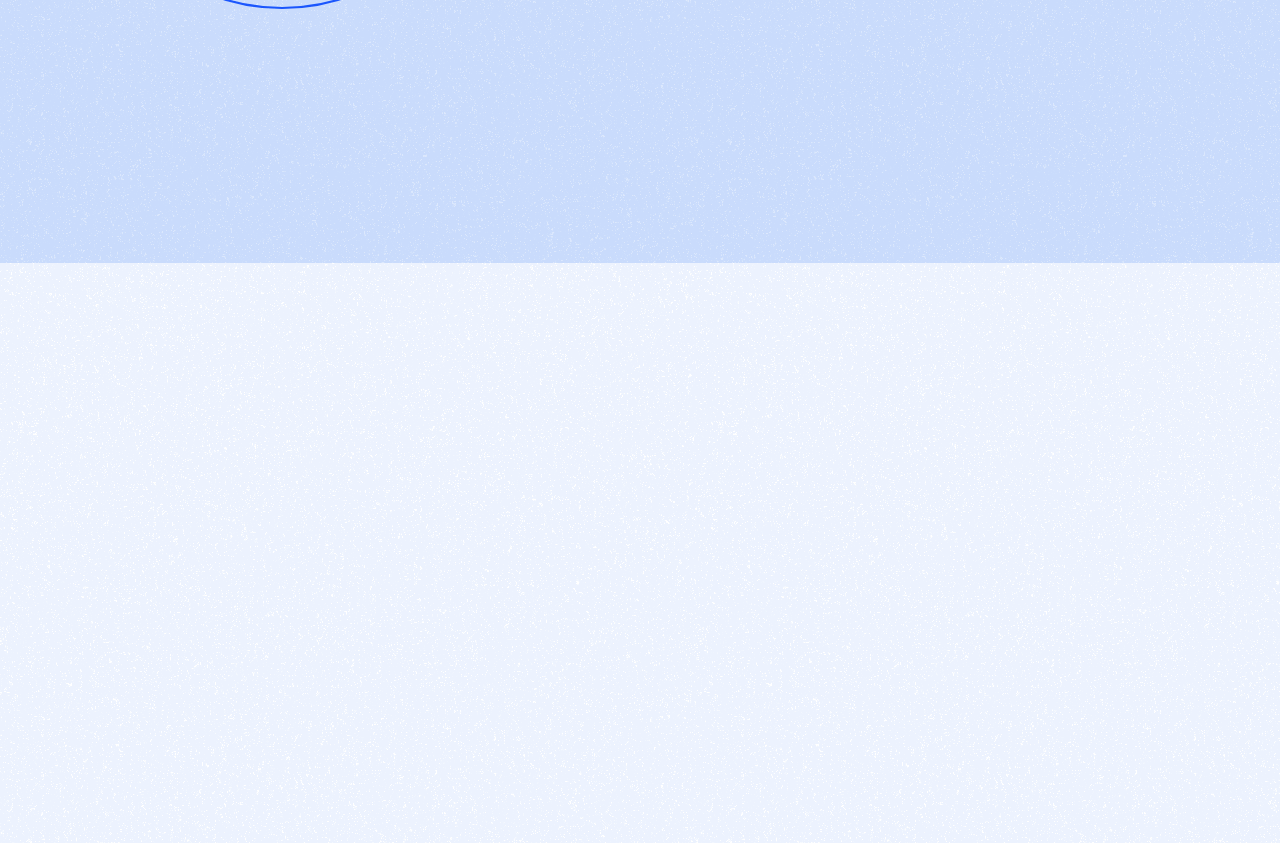
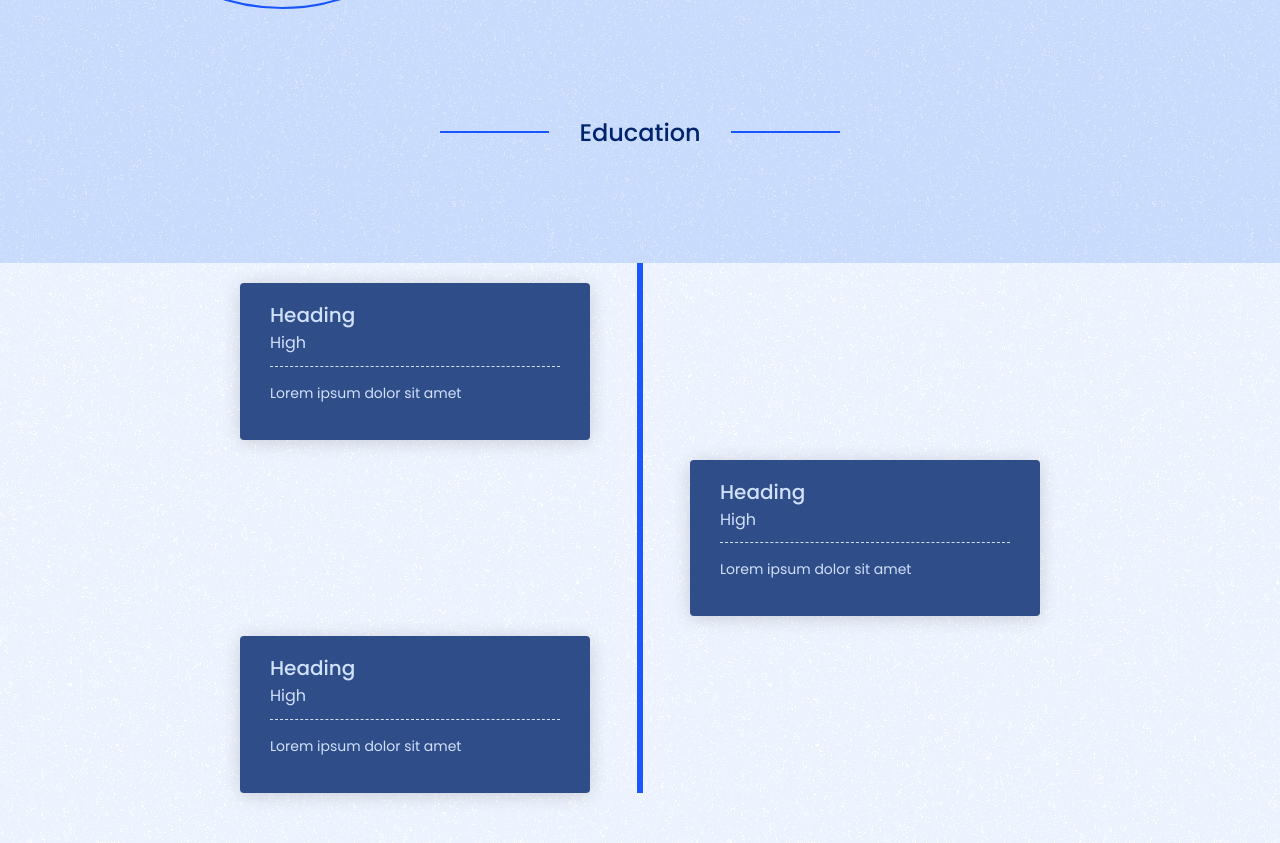
Before and after one commit to demonize-c/astronomical_pattern_portfolio, a plain HTML site: page index.html in a window 1280 px wide. Shown: the part 537-1380 px from the top of the page. Before the commit the page ends 800 px from the top, so only its background shows below. Drawn offline with nearby package versions, Linux system fonts and the light colour scheme.

Commit message:
timeline_intialize

```diff
--- a/assets/dist/css/style.css
+++ b/assets/dist/css/style.css
@@ -593,6 +593,7 @@ body *{
   padding-top:1em; */
   /* border:1px solid green; */
 }
+
 .stats-slide .stat-card p{
   margin:0;
   /* line-height:2.8em; */
@@ -606,6 +607,109 @@ body *{
   /* border:1px solid red; */
 
 }
+.timeline-section{
+  font-size:40px;
+  padding:50px 0px;
+}
+.timeline-header-container{
+  display:flex;
+  justify-content:center;
+}
+.timeline-header{
+  width:400px;
+}
+.timeline-header h1{
+   font-family: "Poppins", sans-serif;
+   font-size:.6em;
+   font-weight:500;
+   text-align:center;
+   margin:60px 0px 100px;
+   color:var(--dark-blue-1);
+   display:grid;
+   grid-template-columns:1fr auto 1fr;
+   grid-template-rows:.6em 0;
+   grid-gap:30px;
+}
+.timeline-header h1::after{
+  content:" ";
+  border-bottom: 2px solid var(--light-blue-2);
+  display:block;
+}
+.timeline-header h1::before{
+  content:" ";
+  border-bottom: 2px solid var(--light-blue-2);
+  display:block;
+}
+.timeline{
+  width:100%;
+  position: relative;
+  /* border:1px solid red; */
+}
+
+.timeline::before{
+  content:" ";
+  width:6px;
+  height:100%;
+  position:absolute;
+  left:calc(50% - 3px);
+  background-color:var(--light-blue-2);
+}
+
+/* .timeline-section{
+} */
+
+
+.timeline-container{
+  width:400px;
+  padding-top:20px;
+}
+
+.timeline-container-left{
+  margin-left:calc(50% - 400px);
+  padding-right:50px;
+}
+.timeline-container-right{
+  margin-left:calc(50%);
+  padding-left:50px;
+}
+.timeline-content{
+   /* border:2px solid var(--light-blue-2); */
+   background-color:var(--dark-blue-1);
+   border-radius:4px;
+   padding:0px 30px;
+   opacity:.8;
+   box-shadow:0px 2px 20px rgba(0,0,0,0.2);
+}
+
+.timeline-content-top{
+  padding:20px 0px 10px;
+  border-bottom:1px dashed var(--light-blue-1);
+  margin-bottom:.4em;
+}
+.timeline-content-bottom{
+  padding-bottom:20px;
+}
+.timeline-content h1{
+  font-family: "Poppins", sans-serif;
+  color:var(--light-blue-1);
+  font-size:.5em;
+  margin-bottom:.3em;
+  font-weight:500;
+}
+.timeline-content h2{
+  font-family: "Poppins", sans-serif;
+  color:var(--light-blue-1);
+  font-size:.4em;
+  margin-bottom:.2em;
+  font-weight:400;
+}
+.timeline-content p{
+  font-family: "Poppins", sans-serif;
+  color: var(--light-blue-1);
+  font-size:.35em;
+  font-weight:400;
+}
+
 @media (max-width: 992px) {
 
   .circle-1{
@@ -627,6 +731,19 @@ body *{
   }
   .stat-content span:nth-child(2){
      font-size:10px;
+  }
+  .timeline-container{
+    width:300px;
+    padding-top:20px;
+  }
+
+  .timeline-container-left{
+    margin-left:calc(50% - 300px);
+    padding-right:50px;
+  }
+  .timeline-container-right{
+    margin-left:calc(50%);
+    padding-left:50px;
   }
   /* .circle-3{
      padding:0;
@@ -667,8 +784,8 @@ body *{
   } */
 }
 
-/* @media (max-width: 768px) {
-  .circle-1{
+@media (max-width: 768px) {
+  /* .circle-1{
      width:210px;
      height:210px;
   }
@@ -678,9 +795,26 @@ body *{
       justify-content:center;
       margin-top:4rem;
       margin-bottom:5rem;
+  } */
+  .timeline-container{
+    width:70%;
+    padding-top:25px;
   }
-
-} */
+  .timeline-container:first-child{
+    padding-top:0;
+  }
+  .timeline-container-left{
+    padding-right:0;
+    margin-left:30%;
+  }
+  .timeline-container-right{
+    padding-left:0;
+    margin-left:30%;
+  }
+  .timeline::before{
+    left:50px;
+  }
+}
 
 /* @media (max-width:574px) {
 
--- a/index.html
+++ b/index.html
@@ -237,6 +237,52 @@
 
         </div>
     </div>
+    <div class="container">
+        <div class="row">
+            <div class="timeline-section">
+                <div class="timeline-header-container">
+                        <div class="timeline-header">
+                            <h1>Education</h1>
+                        </div>
+               </div>
+                <div class="timeline">
+                        <div class="timeline-container timeline-container-left">
+                            <div class="timeline-content">
+                                <div class="timeline-content-top">
+                                     <h1>Heading</h1>
+                                     <h2>High</h2>
+                                </div>
+                                <div class="timeline-content-bottom">
+                                    <p>Lorem ipsum dolor sit amet</p>
+                                </div>
+                            </div>
+                        </div>
+                        <div class="timeline-container timeline-container-right">
+                            <div class="timeline-content">
+                                <div class="timeline-content-top">
+                                     <h1>Heading</h1>
+                                     <h2>High</h2>
+                                </div>
+                                <div class="timeline-content-bottom">
+                                    <p>Lorem ipsum dolor sit amet</p>
+                                </div>
+                            </div>
+                        </div>
+                        <div class="timeline-container timeline-container-left">
+                            <div class="timeline-content">
+                                <div class="timeline-content-top">
+                                     <h1>Heading</h1>
+                                     <h2>High</h2>
+                                </div>
+                                <div class="timeline-content-bottom">
+                                    <p>Lorem ipsum dolor sit amet</p>
+                                </div>
+                            </div>
+                        </div>
+                </div>
+            </div>
+        </div>
+    </div>
     <script src="./assets/dist/js/jquery.min.js"> </script>
     <script src="./assets/dist/js/bootstrap.bundle.min.js"></script>
     <script src="./assets/dist/js/script.js"></script>
```
